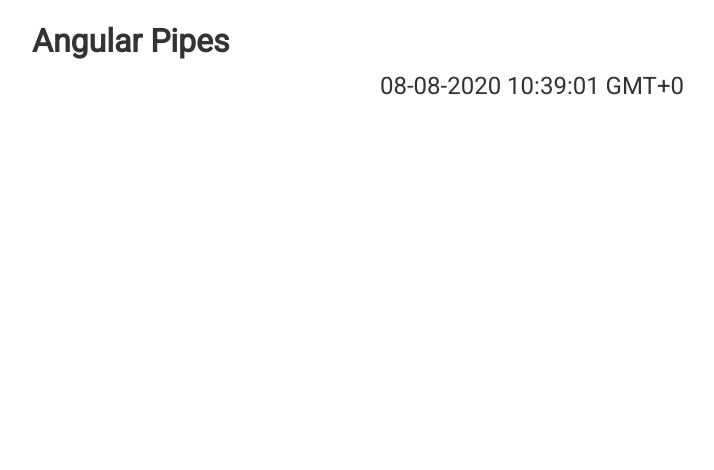
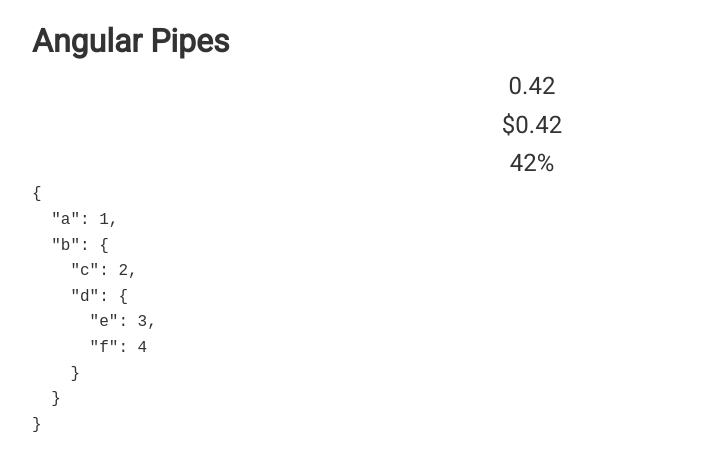
Before and after one commit to yakidan/Angular, an Angular app in the folder Angular/Practise/basics-and-syntax/angular-basics/: page / in a window 1280 px wide. Shown: the top 470 px of the page, without its empty margins (108-822 px from the left). Built offline with nearby package versions, Linux system fonts and the light colour scheme.

Commit message:
Pipes: work with any pipe (currency, percent, json)

```diff
--- a/Angular/Practise/basics-and-syntax/angular-basics/src/app/app.component.html
+++ b/Angular/Practise/basics-and-syntax/angular-basics/src/app/app.component.html
@@ -1,8 +1,16 @@
 <div class="container">
   <h1>Angular Pipes</h1>
-<!--  https://angular.io/api/common/DatePipe-->
+  <!--  https://angular.io/api/common/DatePipe-->
   <p>
-    {{date| date:'MM-dd-yyyy HH:mm:ss z'}}
+    {{float}}
+  </p>
+  <p>
+    {{float| currency}}
+  </p>
+  <p>
+    {{float|percent}}
   </p>
 
+  <pre>{{obj|json}}</pre>
+
 </div>
--- a/Angular/Practise/basics-and-syntax/angular-basics/src/app/app.component.ts
+++ b/Angular/Practise/basics-and-syntax/angular-basics/src/app/app.component.ts
@@ -19,4 +19,17 @@
   str = 'Hello World'
 
   date: Date = new Date()
+
+  float: number = 0.42
+
+  obj = {
+    a: 1,
+    b: {
+      c: 2,
+      d: {
+        e: 3,
+        f: 4
+      }
+    }
+  }
 }
```
